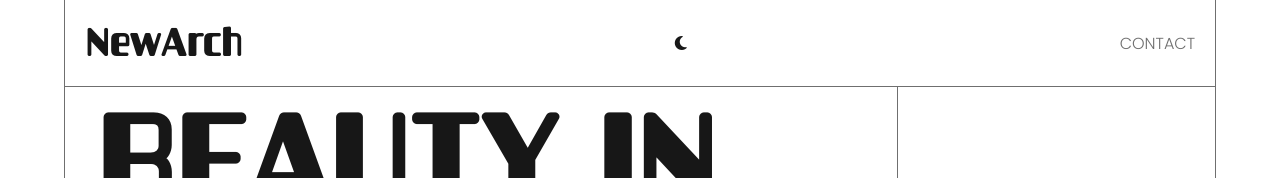
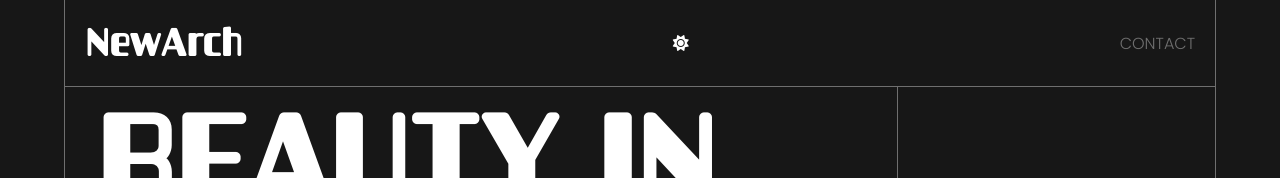
Before and after one commit to Gopikrishna-M-A/NewArch-main, a plain HTML site: page index.html in a window 1280 px wide. Shown: the top 178 px of the page. Drawn offline with Linux system fonts and the light colour scheme.

Commit message:
default set to dark mode

```diff
--- a/index.html
+++ b/index.html
@@ -22,8 +22,8 @@
         <header class="header">
             <div class="head-wrapper">
                 <h4><a href="index.html">NewArch</a></h4>
-                <div class="mode hide"><i class="fa-solid fa-sun"></i></div>
-                <div class="mode "><i class="fa-solid fa-moon"></i></div>
+                <div class="mode "><i class="fa-solid fa-sun"></i></div>
+                <div class="mode hide"><i class="fa-solid fa-moon"></i></div>
 
 
                 <p><a href="#contact-section" class="social">CONTACT</a></p>
--- a/style.css
+++ b/style.css
@@ -14,8 +14,8 @@
 
 
 :root{
-  --bg: rgb(255, 255, 255);
-  --color: #171717;
+  --bg: #171717 ;
+  --color: rgb(255, 255, 255);
   --border:#6F6F6F;
   --fade:#6F6F6F;
   --transparent:rgba(196, 196, 196, 0.33);
```
